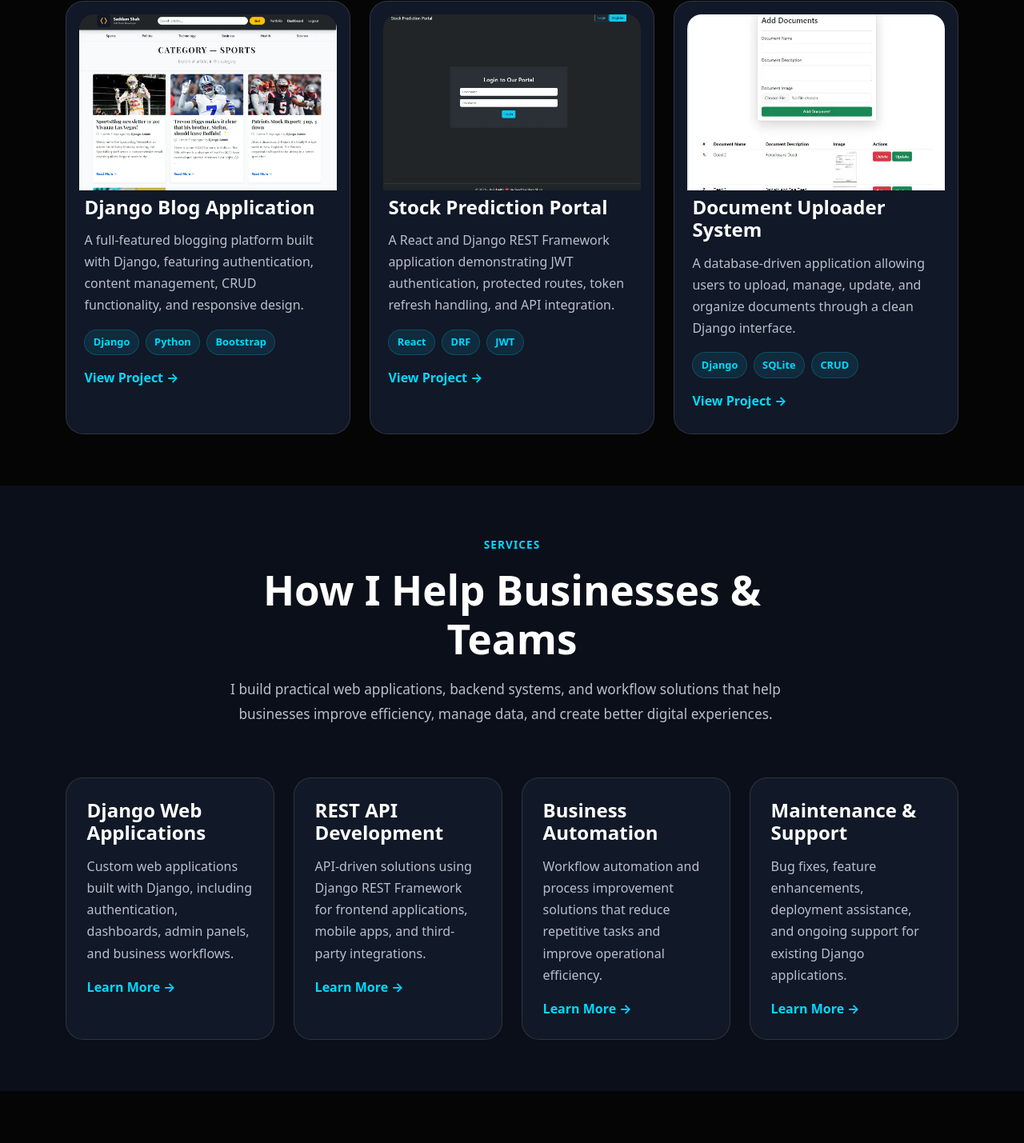
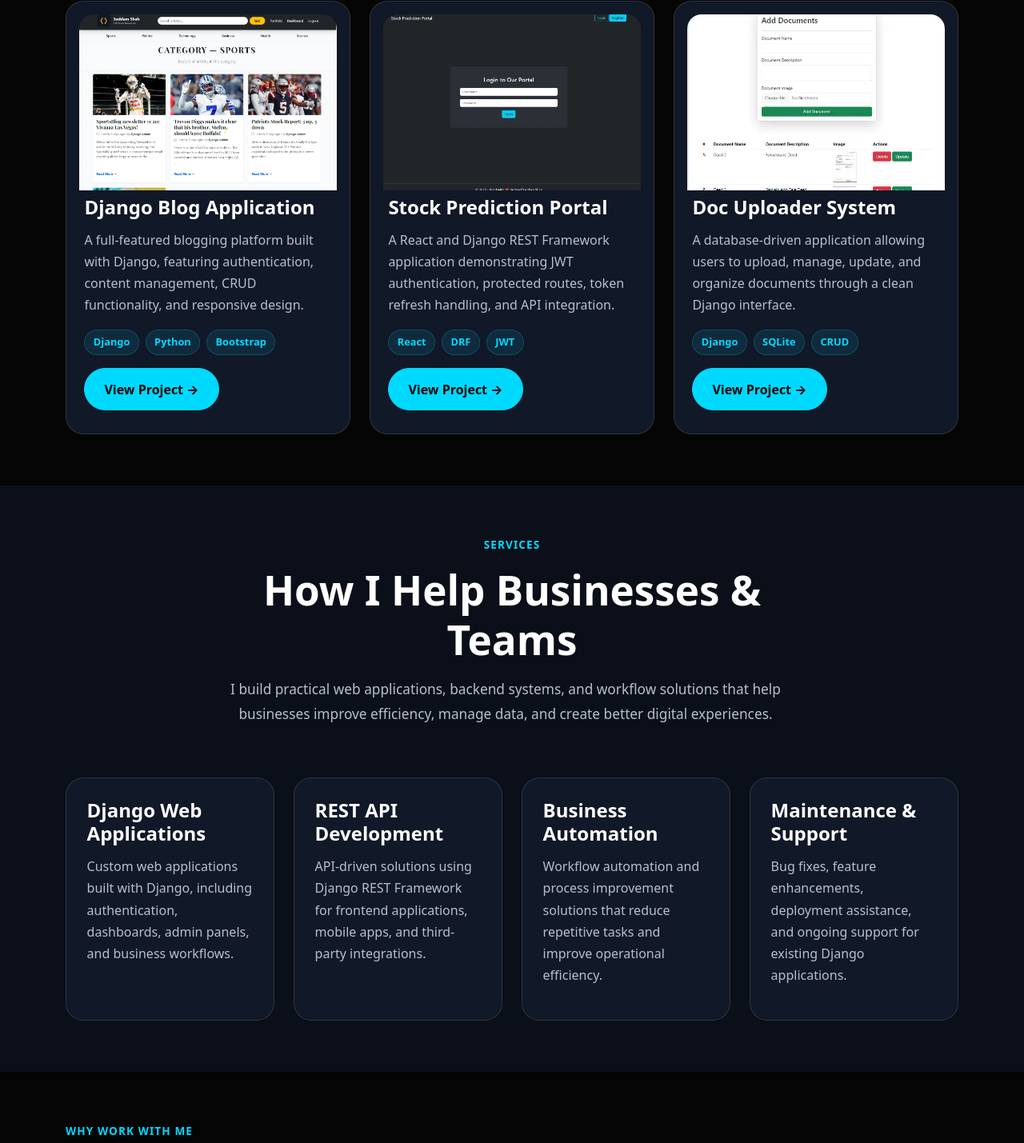
Before and after one commit to SaddamShah92/my_developer-portfolio-cms, a Django app: template templates/home.html in a window 1280 px wide. Shown: the part 2838-4267 px from the top of the page at 80% size. Run offline with Django 3.2, Linux system fonts and the light colour scheme; the template is opened without the code that fills it, so the values that code supplies are empty; some libraries are stand-ins or nearby versions.

Commit message:
Update project links and portfolio UI

```diff
--- a/templates/home.html
+++ b/templates/home.html
@@ -324,7 +324,7 @@ Django developer building practical web applications, REST APIs, backend systems
               <span>Bootstrap</span>
             </div>
 
-            <a href="https://github.com/SaddamShah92/django-blog/" target="_blank" class="card-link"> View Project → </a>
+            <a href="https://github.com/SaddamShah92/django-blog/" target="_blank" class="btn btn-primary-custom"> View Project → </a>
           </div>
         </div>
       </div>
@@ -354,7 +354,7 @@ Django developer building practical web applications, REST APIs, backend systems
               <span>JWT</span>
             </div>
 
-            <a href="https://github.com/SaddamShah92/stock-prediction-portal" target="_blank" class="card-link"> View Project → </a>
+            <a href="https://github.com/SaddamShah92/stock-prediction-portal" target="_blank" class="btn btn-primary-custom"> View Project → </a>
           </div>
         </div>
       </div>
@@ -370,7 +370,7 @@ Django developer building practical web applications, REST APIs, backend systems
 </div>
 
           <div class="project-content">
-            <h4>Document Uploader System</h4>
+            <h4>Doc Uploader System</h4>
 
             <p>
               A database-driven application allowing users to upload, manage,
@@ -383,7 +383,7 @@ Django developer building practical web applications, REST APIs, backend systems
               <span>CRUD</span>
             </div>
 
-            <a href="https://github.com/SaddamShah92/Document-Uploader" target="_blank" class="card-link"> View Project → </a>
+            <a href="https://github.com/SaddamShah92/Document-Uploader" target="_blank" class="btn btn-primary-custom"> View Project → </a>
           </div>
         </div>
       </div>
@@ -420,7 +420,6 @@ Django developer building practical web applications, REST APIs, backend systems
             dashboards, admin panels, and business workflows.
           </p>
 
-          <a href="/services/" class="card-link"> Learn More → </a>
         </div>
       </div>
 
@@ -433,7 +432,6 @@ Django developer building practical web applications, REST APIs, backend systems
             applications, mobile apps, and third-party integrations.
           </p>
 
-          <a href="/services/" class="card-link"> Learn More → </a>
         </div>
       </div>
 
@@ -445,8 +443,6 @@ Django developer building practical web applications, REST APIs, backend systems
             Workflow automation and process improvement solutions that reduce
             repetitive tasks and improve operational efficiency.
           </p>
-
-          <a href="/services/" class="card-link"> Learn More → </a>
         </div>
       </div>
 
@@ -459,7 +455,6 @@ Django developer building practical web applications, REST APIs, backend systems
             support for existing Django applications.
           </p>
 
-          <a href="/services/" class="card-link"> Learn More → </a>
         </div>
       </div>
     </div>
```
Also changed, not shown: templates/projects.html (+8 -0 lines), templates/resume/resume.html (+9 -0 lines), templates/services.html (+13 -4 lines), portfolio_main/static/css/style.css (line endings or trailing spaces).
